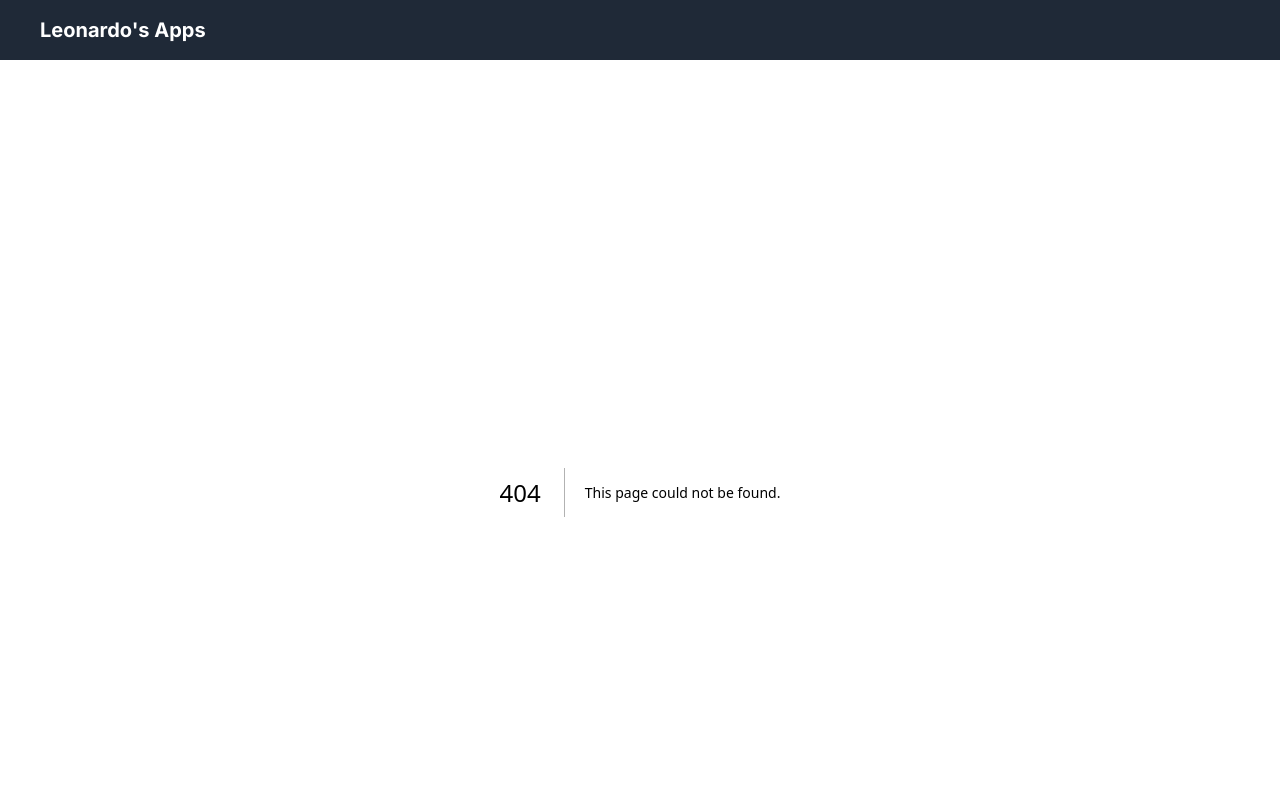
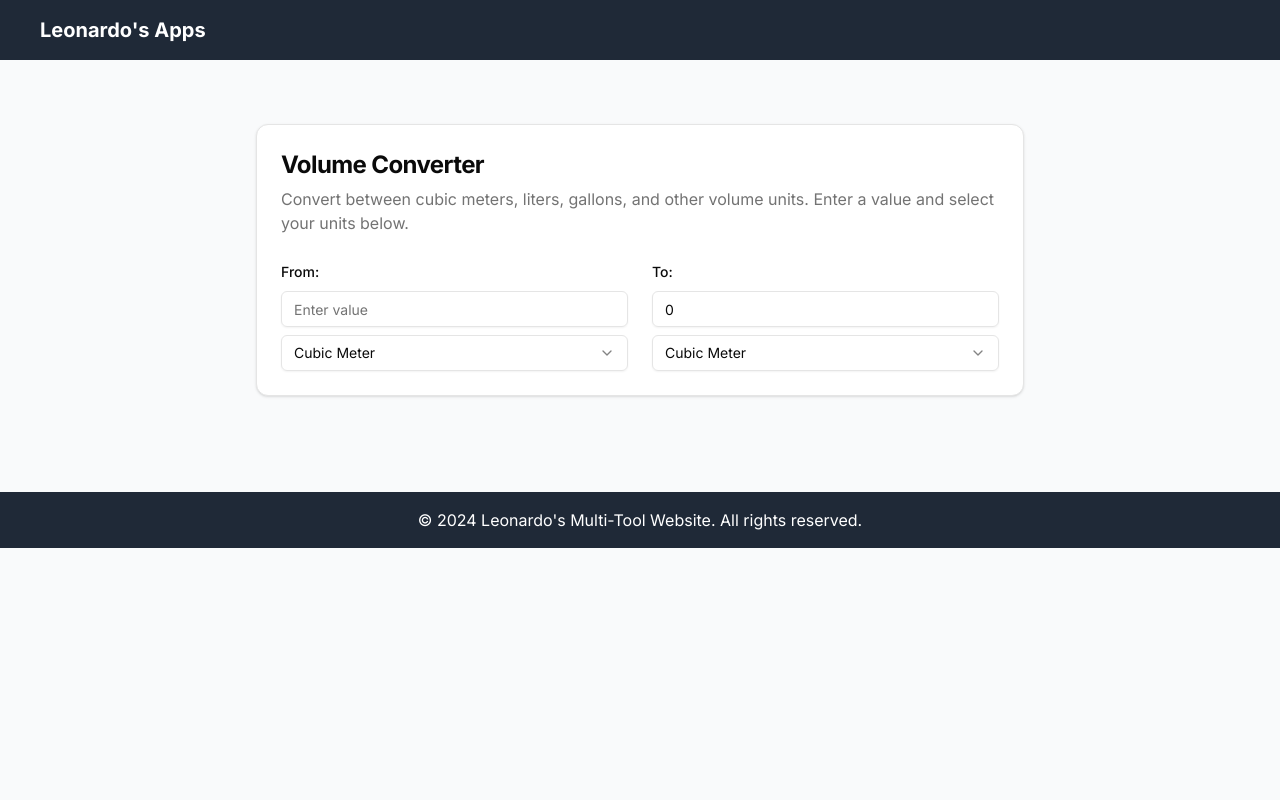
Before and after one commit to Tuanyk/leoapps, a Next.js app: page /tools/volume-converter in a window 1280 px wide. Before the commit this address had no page. Shown: the top 800 px of the page. Built offline with nearby package versions, Linux system fonts and the light colour scheme.

Commit message:
1733999732

```diff
--- a/app/page.tsx
+++ b/app/page.tsx
@@ -32,6 +32,7 @@ export default function Home() {
         <ToolCard href="/tools/temperature-converter" title="Temperature Converter" description="Online Temperature Unit Conversion Tool" />
         <ToolCard href="/tools/area-converter" title="Area Converter" description="Online Area Unit Conversion Tool" />
         <ToolCard href="/tools/weight-converter" title="Weight Converter" description="Online Weight and Mass Unit Conversion Tool" />
+        <ToolCard href="/tools/volume-converter" title="Volume Converter" description="Online Volume Unit Conversion Tool" />
       </div>
     </div>
   )
--- /dev/null
+++ b/app/tools/volume-converter/page.tsx
@@ -0,0 +1,25 @@
+import { Metadata } from 'next'
+import VolumeConverter from './volume-converter'
+import { BASE_URL } from '../../utils/config';
+
+export const metadata: Metadata = {
+  title: 'Volume Converter | Online Volume Unit Conversion Tool',
+  description: 'Free online volume converter tool. Convert between cubic meters, liters, gallons, and more. Includes both metric and imperial units for comprehensive volume conversions.',
+  openGraph: {
+    title: 'Volume Converter | Online Volume Unit Conversion Tool',
+    description: 'Free online volume converter tool. Convert between cubic meters, liters, gallons, and more. Includes both metric and imperial units for comprehensive volume conversions.',
+    url: `${BASE_URL}/tools/volume-converter`,
+    type: 'website',
+  },
+  alternates: {
+    canonical: `${BASE_URL}/tools/volume-converter`,
+  }
+}
+
+export default function Page() {
+  return (
+    <div className="container mx-auto px-4 py-8">
+      <VolumeConverter />
+    </div>
+  )
+}
--- /dev/null
+++ b/app/tools/volume-converter/utils.ts
@@ -0,0 +1,42 @@
+export type Unit = {
+    name: string
+    value: number // Conversion rate to cubic meters (base unit)
+  }
+
+  export const units: Unit[] = [
+    { name: 'Cubic Meter', value: 1 },
+    { name: 'Cubic Kilometer', value: 1e9 },
+    { name: 'Cubic Centimeter', value: 1e-6 },
+    { name: 'Cubic Millimeter', value: 1e-9 },
+    { name: 'Liter', value: 0.001 },
+    { name: 'Milliliter', value: 1e-6 },
+    { name: 'US Gallon', value: 0.00378541 },
+    { name: 'US Quart', value: 0.000946353 },
+    { name: 'US Pint', value: 0.000473176 },
+    { name: 'US Cup', value: 0.000236588 },
+    { name: 'US Fluid Ounce', value: 2.95735e-5 },
+    { name: 'US Table Spoon', value: 1.47868e-5 },
+    { name: 'US Tea Spoon', value: 4.92892e-6 },
+    { name: 'Imperial Gallon', value: 0.00454609 },
+    { name: 'Imperial Quart', value: 0.00113652 },
+    { name: 'Imperial Pint', value: 0.000568261 },
+    { name: 'Imperial Fluid Ounce', value: 2.84131e-5 },
+    { name: 'Imperial Table Spoon', value: 1.77582e-5 },
+    { name: 'Imperial Tea Spoon', value: 5.91939e-6 },
+    { name: 'Cubic Mile', value: 4.16818e9 },
+    { name: 'Cubic Yard', value: 0.764555 },
+    { name: 'Cubic Foot', value: 0.0283168 },
+    { name: 'Cubic Inch', value: 1.63871e-5 },
+    // Additional units
+    { name: 'Acre-foot', value: 1233.48 },
+    { name: 'Barrel (Oil)', value: 0.158987 },
+    { name: 'Bushel (US)', value: 0.0352391 },
+    { name: 'Cord', value: 3.62456 },
+    { name: 'Gill (US)', value: 1.18294e-4 },
+    { name: 'Gill (Imperial)', value: 1.42065e-4 },
+  ]
+
+  export function convert(value: number, fromUnit: Unit, toUnit: Unit): number {
+    const cubicMeters = value * fromUnit.value
+    return cubicMeters / toUnit.value
+  }
--- /dev/null
+++ b/app/tools/volume-converter/volume-converter.tsx
@@ -0,0 +1,86 @@
+'use client'
+
+import { useState } from 'react'
+import { Card, CardContent, CardHeader, CardTitle } from '@/components/ui/card'
+import { Label } from '@/components/ui/label'
+import { Input } from '@/components/ui/input'
+import {
+  Select,
+  SelectContent,
+  SelectItem,
+  SelectTrigger,
+  SelectValue,
+} from '@/components/ui/select'
+import { units, convert, type Unit } from './utils'
+
+export default function VolumeConverter() {
+  const [value, setValue] = useState<string>('')
+  const [fromUnit, setFromUnit] = useState<Unit>(units[0])
+  const [toUnit, setToUnit] = useState<Unit>(units[0])
+
+  const result = value ? convert(parseFloat(value), fromUnit, toUnit).toFixed(8) : '0'
+
+  return (
+    <Card className="w-full max-w-3xl mx-auto">
+      <CardHeader>
+        <CardTitle className="text-2xl font-bold">Volume Converter</CardTitle>
+        <p className="text-muted-foreground">
+          Convert between cubic meters, liters, gallons, and other volume units. Enter a value and select your units below.
+        </p>
+      </CardHeader>
+      <CardContent className="space-y-6">
+        <div className="grid gap-6 md:grid-cols-2">
+          <div className="space-y-2">
+            <Label htmlFor="fromValue">From:</Label>
+            <Input
+              id="fromValue"
+              type="number"
+              placeholder="Enter value"
+              value={value}
+              onChange={(e) => setValue(e.target.value)}
+            />
+            <Select
+              value={fromUnit.name}
+              onValueChange={(value) => setFromUnit(units.find((u) => u.name === value) || units[0])}
+            >
+              <SelectTrigger>
+                <SelectValue placeholder="Select unit" />
+              </SelectTrigger>
+              <SelectContent>
+                {units.map((unit) => (
+                  <SelectItem key={unit.name} value={unit.name}>
+                    {unit.name}
+                  </SelectItem>
+                ))}
+              </SelectContent>
+            </Select>
+          </div>
+          <div className="space-y-2">
+            <Label htmlFor="toValue">To:</Label>
+            <Input
+              id="toValue"
+              type="text"
+              readOnly
+              value={result}
+            />
+            <Select
+              value={toUnit.name}
+              onValueChange={(value) => setToUnit(units.find((u) => u.name === value) || units[0])}
+            >
+              <SelectTrigger>
+                <SelectValue placeholder="Select unit" />
+              </SelectTrigger>
+              <SelectContent>
+                {units.map((unit) => (
+                  <SelectItem key={unit.name} value={unit.name}>
+                    {unit.name}
+                  </SelectItem>
+                ))}
+              </SelectContent>
+            </Select>
+          </div>
+        </div>
+      </CardContent>
+    </Card>
+  )
+}
```
